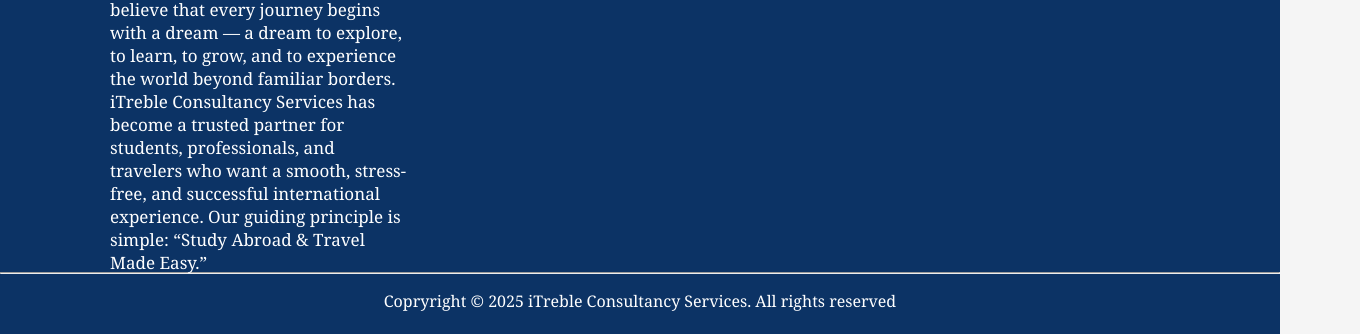
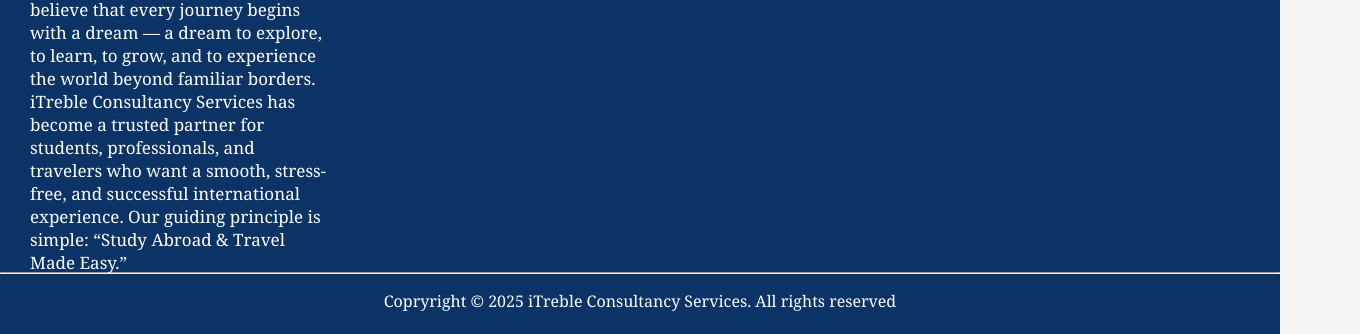
Before and after one commit to Maximus261/iTrebleConsultancyServices, a plain HTML site: page index.html in a window 1280 px wide. Shown: the part 3081-3415 px from the top of the page, 1360 px wide, since content can reach past the window. Drawn offline with Linux system fonts and the light colour scheme.

Commit message:
style.css

```diff
--- a/style.css
+++ b/style.css
@@ -482,10 +482,8 @@ footer {
 .all {
   margin-top: 30px;
   height: 400px;
-  width: 100%;
   display: flex;
   gap: 100px;
-  margin-left: 80px;
 }
 
 .about {
```
